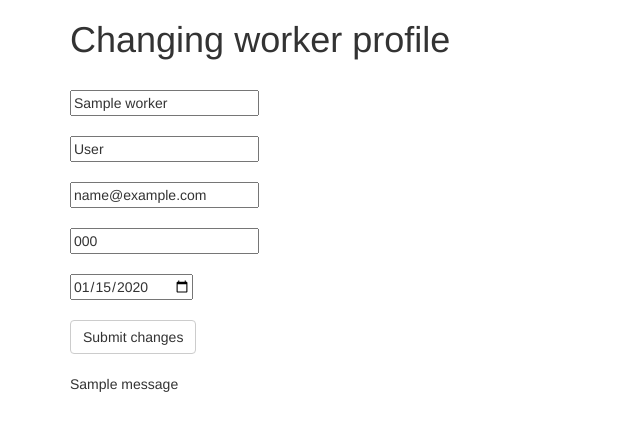
After one commit to Wasper256/evo-departments, a Flask app: page /workers/1/change in a window 1280 px wide. The commit adds this page. Shown: the top 431 px of the page, without its empty margins (0-640 px from the left). Run offline with Flask 2, Linux system fonts and the light colour scheme; tables that the repository leaves empty hold one stand-in row (values such as "Sample post"); one stand-in notice (Sample message) is shown.

Commit message:
changing forms for person and department

```diff
--- a/app.py
+++ b/app.py
@@ -108,6 +108,8 @@ def profile(userid):
     user = Worker.query.filter_by(id=userid).first()
     position = Position.query.filter_by(id=user.idp).first()
     deps = Department.query.all()
+    allp = Position.query.all()
+    wh = WHistory.query.filter_by(idw=userid).all()
     department = []
     if user.idp:
         department = Department.query.filter_by(id=position.idd).first()
@@ -148,7 +150,7 @@ def profile(userid):
         Worker.query.filter_by(id=userid).delete()
         db.session.commit()
         return redirect("/workers", code=302)
-    return render_template('profile.html', user=user, position=position, department=department, deps=deps)
+    return render_template('profile.html', user=user, position=position, department=department, deps=deps, wh=wh, allp=allp)
 
 
 @app.route('/departments/new', methods=['GET', 'POST'])
@@ -212,5 +214,35 @@ def newworker():
     return render_template('newworker.html')
 
 
+@app.route('/workers/<workerid>/change', methods=['GET', 'POST'])
+def changeworker(workerid):
+    """Page for changing worker data."""
+    worker = Worker.query.filter_by(id=workerid).first()
+    dt = datetime.date(worker.bdate)
+    if request.method == 'POST':
+        woch = Worker.query.get(workerid)
+        woch.name = request.form['name']
+        woch.surname = request.form['surname']
+        woch.email = request.form['email']
+        woch.phone = request.form['phone']
+        bdate = request.form['bdate']
+        woch.bdate = datetime.strptime(bdate, "%Y-%m-%d")
+        db.session.commit()
+        flash("Worker data was changed")
+    return render_template('change_worker.html', worker=worker, dt=dt)
+
+
+@app.route('/departments/<departmentid>/change', methods=['GET', 'POST'])
+def changedepartment(departmentid):
+    """Page for changing department data."""
+    dep = Department.query.filter_by(id=departmentid).first()
+    if request.method == 'POST':
+        dech = Department.query.get(departmentid)
+        dech.name = request.form['name']
+        dech.description = request.form['description']
+        db.session.commit()
+        flash("Department data was changed")
+    return render_template('change_department.html', dep=dep)
+
 if __name__ == '__main__':
     app.run(debug=True)
--- /dev/null
+++ b/templates/change_worker.html
@@ -0,0 +1,29 @@
+<!DOCTYPE html>
+<html>
+  <head>
+    <title>New worker</title>
+    <meta name="viewport" content="width=device-width, initial-scale=1.0">
+    <link href="static/bootstrap.min.css" rel="stylesheet" media="screen">
+  </head>
+  <body>
+    <div class="container">
+      <h1>Changing worker profile</h1>
+      <br>
+      <form action="" method="post">
+        <input type="text" name="name" value="{{ worker.name }}" required> <br><br>
+        <input type="text" name="surname" value="{{ worker.surname }}" required> <br><br>
+        <input type="email" name="email" value="{{ worker.email }}" required> <br><br>
+        <input type="tel" pattern="^\d{12}$" name="phone" value="{{ worker.phone }}" required> <br><br>
+        <input type="date" name="bdate" value="{{ dt }}" required> <br><br>
+        <input class="btn btn-default" type="submit" value="Submit changes">
+      </form><br>
+      {% with messages = get_flashed_messages() %}
+        {% if messages %}
+          {% for message in messages %}
+            {{ message }}
+          {% endfor %}
+        {% endif %}
+      {% endwith %}
+    </div>
+  </body>
+</html>
```
Also changed, not shown: templates/change_department.html (added, +26 -0 lines), templates/profile.html (+15 -1 lines), templates/change_position.html (added), templates/change_vacancy.html (added).
